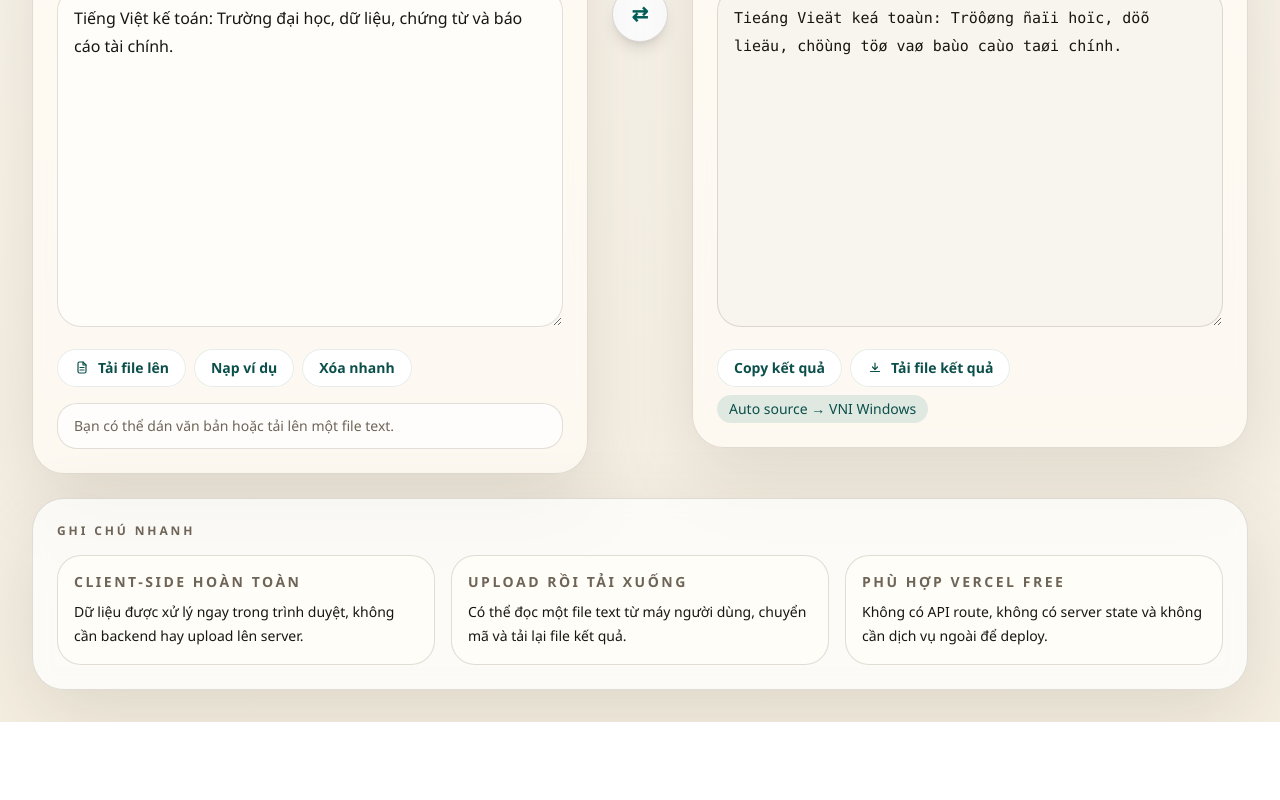
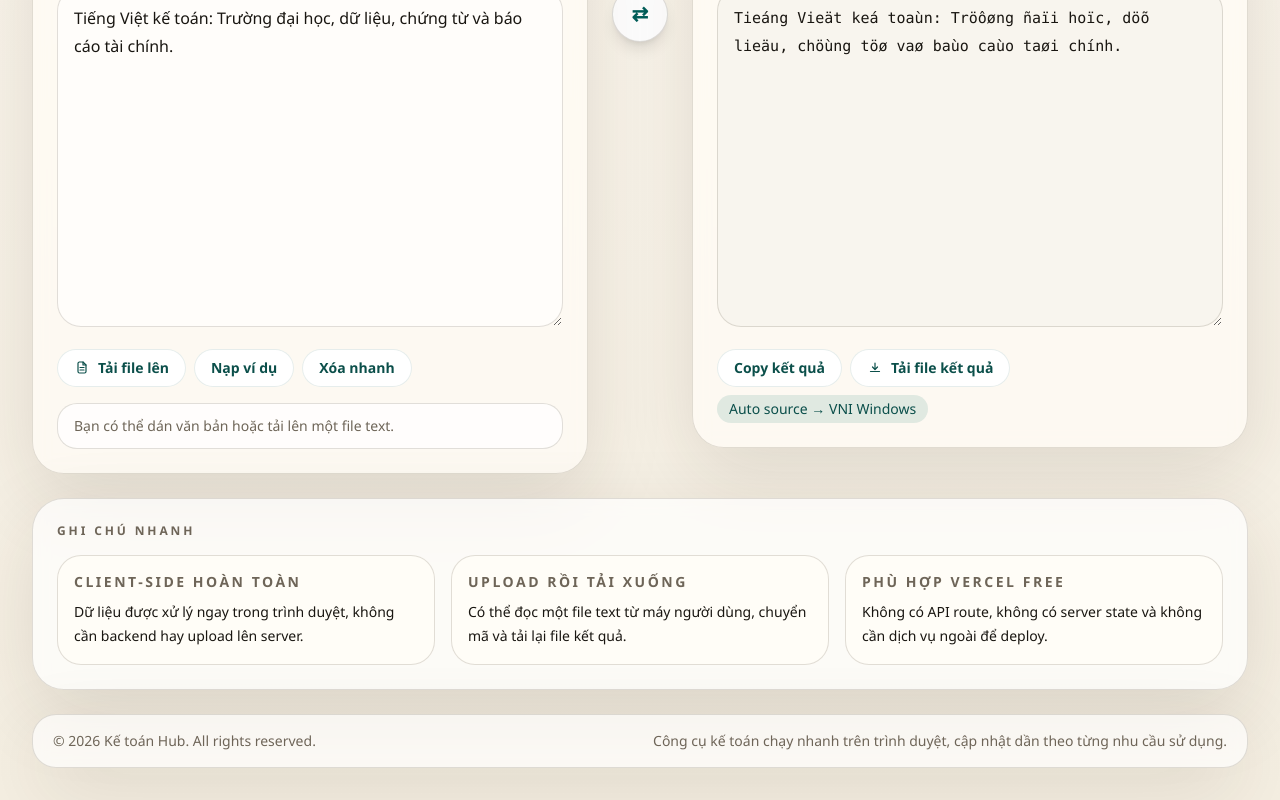
Before and after one commit to dungds/AccoutantHub, a Next.js app: page / in a window 1280 px wide. Shown: the part 747-1547 px from the top of the page. Before the commit the page ends 1469 px from the top, so only its background shows below. Built offline with nearby package versions, Linux system fonts and the light colour scheme.

Commit message:
add footer"

```diff
--- a/app/page.tsx
+++ b/app/page.tsx
@@ -131,6 +131,13 @@ export default function HomePage() {
             <ComingSoonPanel tool={activeTool} />
           )}
         </section>
+
+        <footer className="rounded-[1.5rem] border border-[var(--line)] bg-white/65 px-5 py-4 text-sm text-[var(--muted)] shadow-[var(--shadow)] backdrop-blur">
+          <div className="flex flex-col gap-2 sm:flex-row sm:items-center sm:justify-between">
+            <p>© 2026 Kế toán Hub. All rights reserved.</p>
+            <p>Công cụ kế toán chạy nhanh trên trình duyệt, cập nhật dần theo từng nhu cầu sử dụng.</p>
+          </div>
+        </footer>
       </div>
     </main>
   );
```
